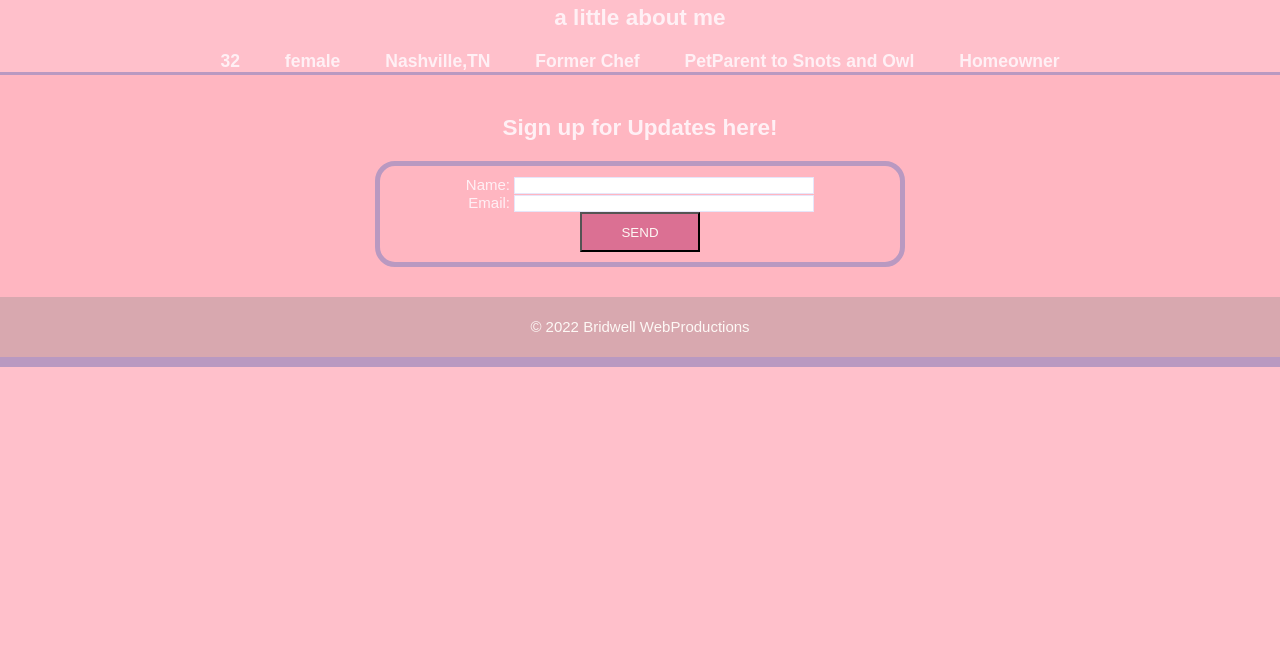
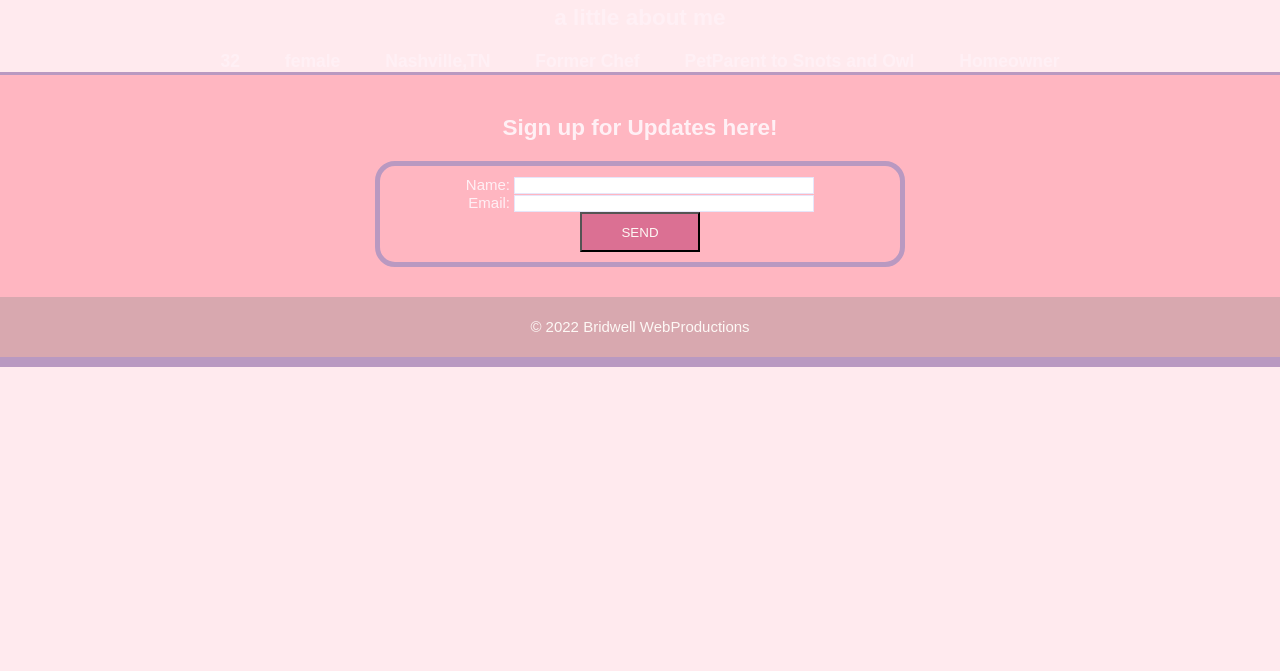
Before and after one commit to shelbybridwell/mywebpage, a plain HTML site: page index.html in a window 1280 px wide. Shown: the part 129-800 px from the top of the page. Drawn offline with Linux system fonts and the light colour scheme; files that its build step writes are made by us from their sources.

Commit message:
file formatting, added assets folder

```diff
--- a/style.css
+++ b/assets/style.css
@@ -9,7 +9,7 @@
     position: relative;
     font-family: "Rockwell", sans-serif;
     font-size: 15px;
-    background-color: pink;
+    background-color: rgba(255, 192, 203, 0.317);
     color: lavenderblush;
   }
 
```
Also changed, not shown: 2 other files.
